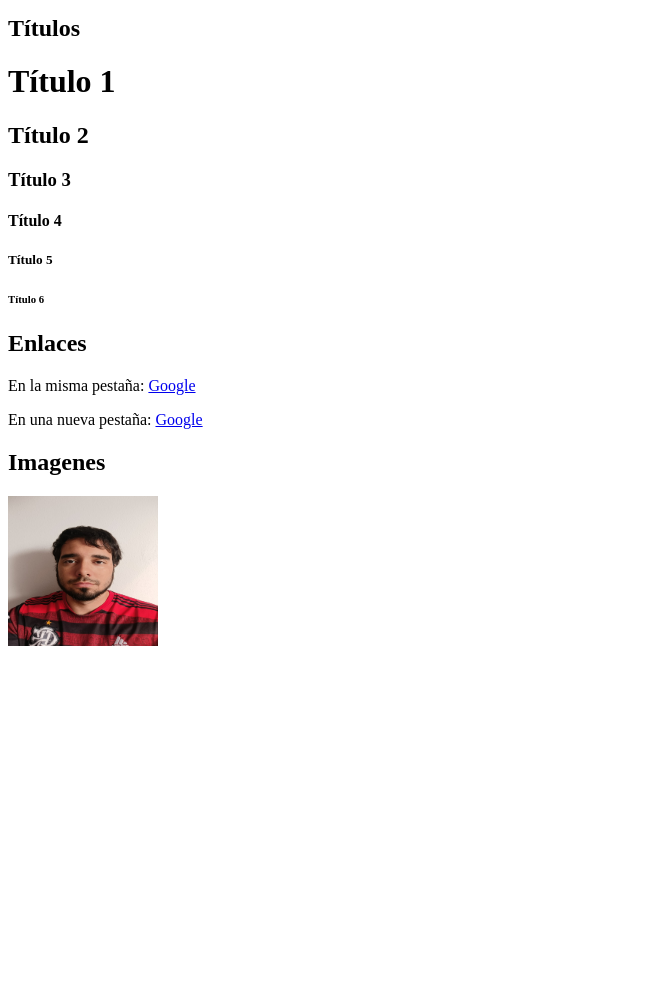
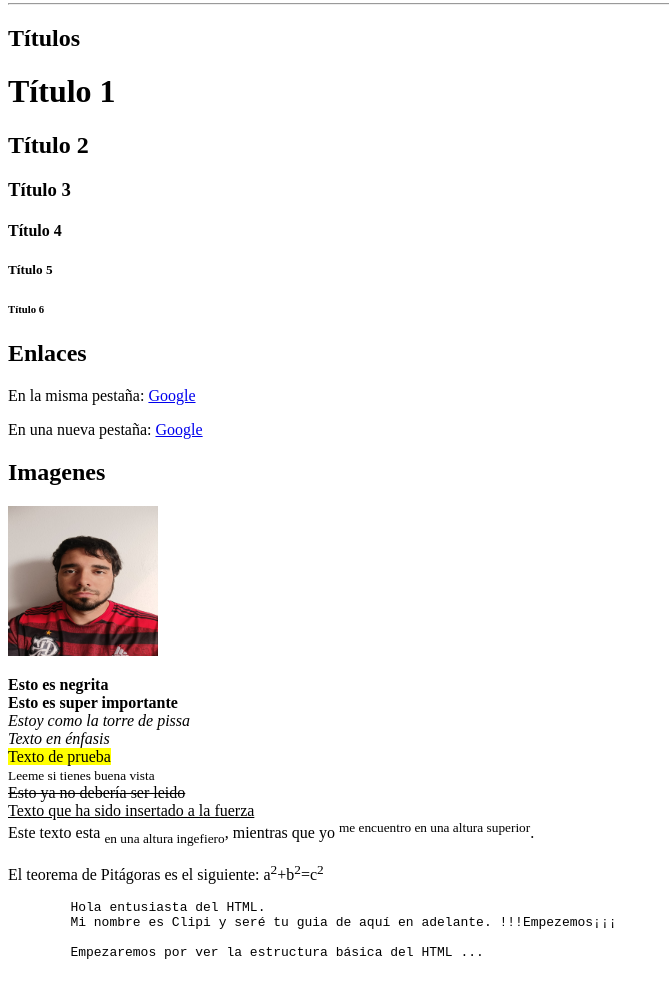
Before and after one commit to LaProvidencia-Alexander/Mi_primera_web, a plain HTML site: page index.html in a window 1280 px wide. Shown: the part 194-1182 px from the top of the page, without its empty margins (0-669 px from the left). Before the commit the page ends 852 px from the top, so only its background shows below. Drawn offline with Linux system fonts and the light colour scheme.

Commit message:
Actualizado de párrafos y resaltos de texto
Se han añadido otros descriptores de párrafos y como se puede resaltar texto en negrita, subrayado, etc.

```diff
--- a/index.html
+++ b/index.html
@@ -1,21 +1,23 @@
 <!DOCTYPE html>
-<html lang="es">
+<html lang="es-ES">
 <head>
     <!-- Caracteres especiales -->
     <meta charset="UTF-8">
+
     <!-- Adaptar a distintos tamaños de pantalla -->
     <meta name="viewport" content="width=device-width, initial-scale=1.0">
+
     <!-- Titulo de la pestaña -->
     <title>Mi primer título</title>
 </head>
 <body>
 
-    <h2>Párrafos</h2>
+    <h2 title="Esto es una ayuda">Párrafos</h2>
     <p>Primera: Á á</p>
     <p>Segunda: &aacute;</p>
     </br>Tercer parrafo
     </br>Cuarto parrafo
-
+    <hr>
     <h2>Títulos</h2>
     <h1>Título 1</h1>
     <h2>Título 2</h2>
@@ -31,6 +33,25 @@
     <h2>Imagenes</h2>
     <a href="https://github.com/LaProvidencia-Alexander"><img src="assets/images/Foto carnet.jpg" alt="Foto de perfil" width="150" height="150"></a>
 
+    <p>
+        <b>Esto es negrita</b><br>
+        <strong>Esto es super importante</strong><br>
+        <i>Estoy como la torre de pissa</i><br>
+        <em>Texto en énfasis</em><br>
+        <mark>Texto de prueba</mark><br>
+        <small>Leeme si tienes buena vista</small><br>
+        <del>Esto ya no debería ser leido</del><br>
+        <ins>Texto que ha sido insertado a la fuerza</ins><br>
+        Este texto esta <sub>en una altura ingefiero</sub>, mientras que yo <sup>me encuentro en una altura superior</sup>.<br>
+    </p>
+    <p>
+        El teorema de Pitágoras es el siguiente: a<sup>2</sup>+b<sup>2</sup>=c<sup>2</sup>
+    </p>
+    <pre>
+        Hola entusiasta del HTML.
+        Mi nombre es Clipi y seré tu guia de aquí en adelante. !!!Empezemos¡¡¡
 
+        Empezaremos por ver la estructura básica del HTML ...
+    </pre>
 </body>
 </html>
```
